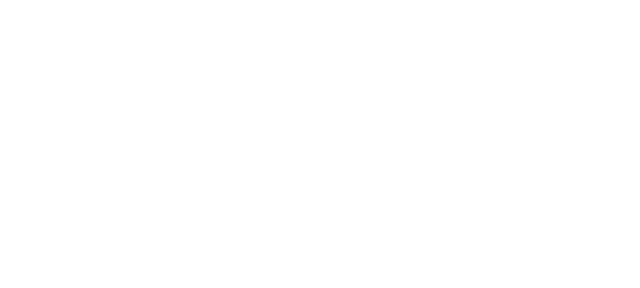
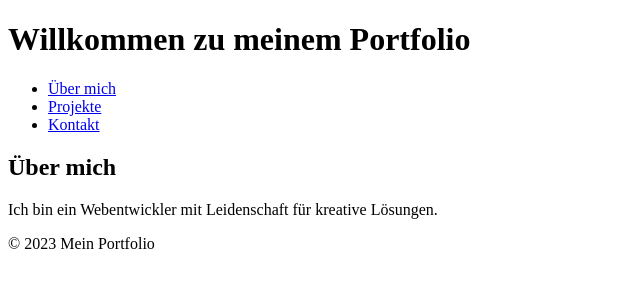
Before and after one commit to PLoeben/mein-portfolio, a plain HTML site: page index.html in a window 1280 px wide. Shown: the whole page, without its empty margins (0-640 px from the left). Drawn offline with Linux system fonts and the light colour scheme.

Commit message:
Inhalt: Vorstellung auf Seite eingefügt

```diff
--- a/index.html
+++ b/index.html
@@ -13,7 +13,23 @@
 </head>
 
 <body>
+    <header>
+        <h1>Willkommen zu meinem Portfolio</h1>
+    </header>
 
+    <nav>
+        <ul>
+            <li><a href="#about">Über mich</a></li>
+            <li><a href="#projects">Projekte</a></li>
+            <li><a href="#contact">Kontakt</a></li>
+        </ul>
+    </nav>
+    <section id="about">
+        <h2>Über mich</h2>
+        <p>Ich bin ein Webentwickler mit Leidenschaft für kreative Lösungen.</p>
+        <footer>
+            <p>&copy; 2023 Mein Portfolio</p>
+        </footer>
 </body>
 
 </html>
```
